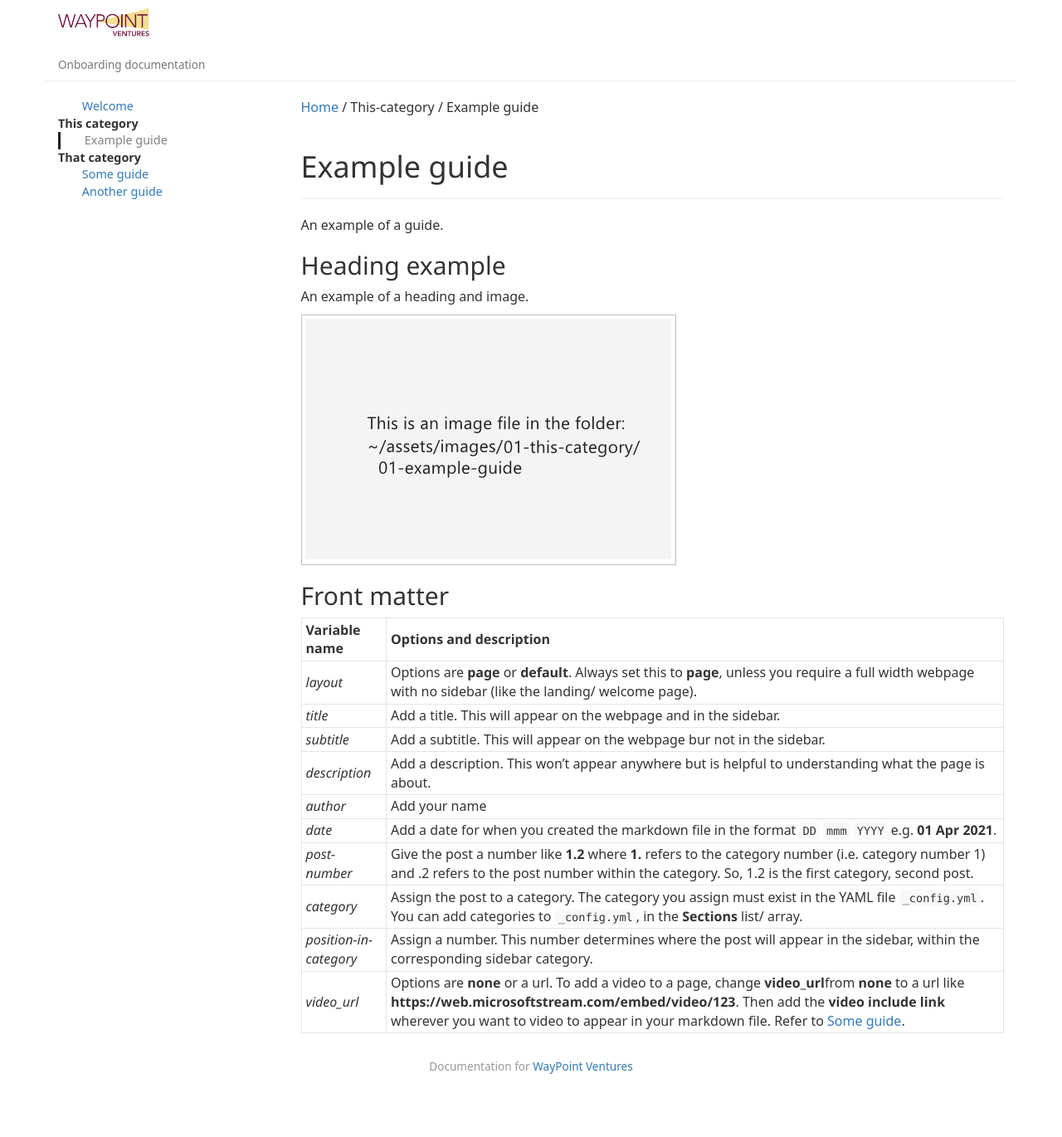
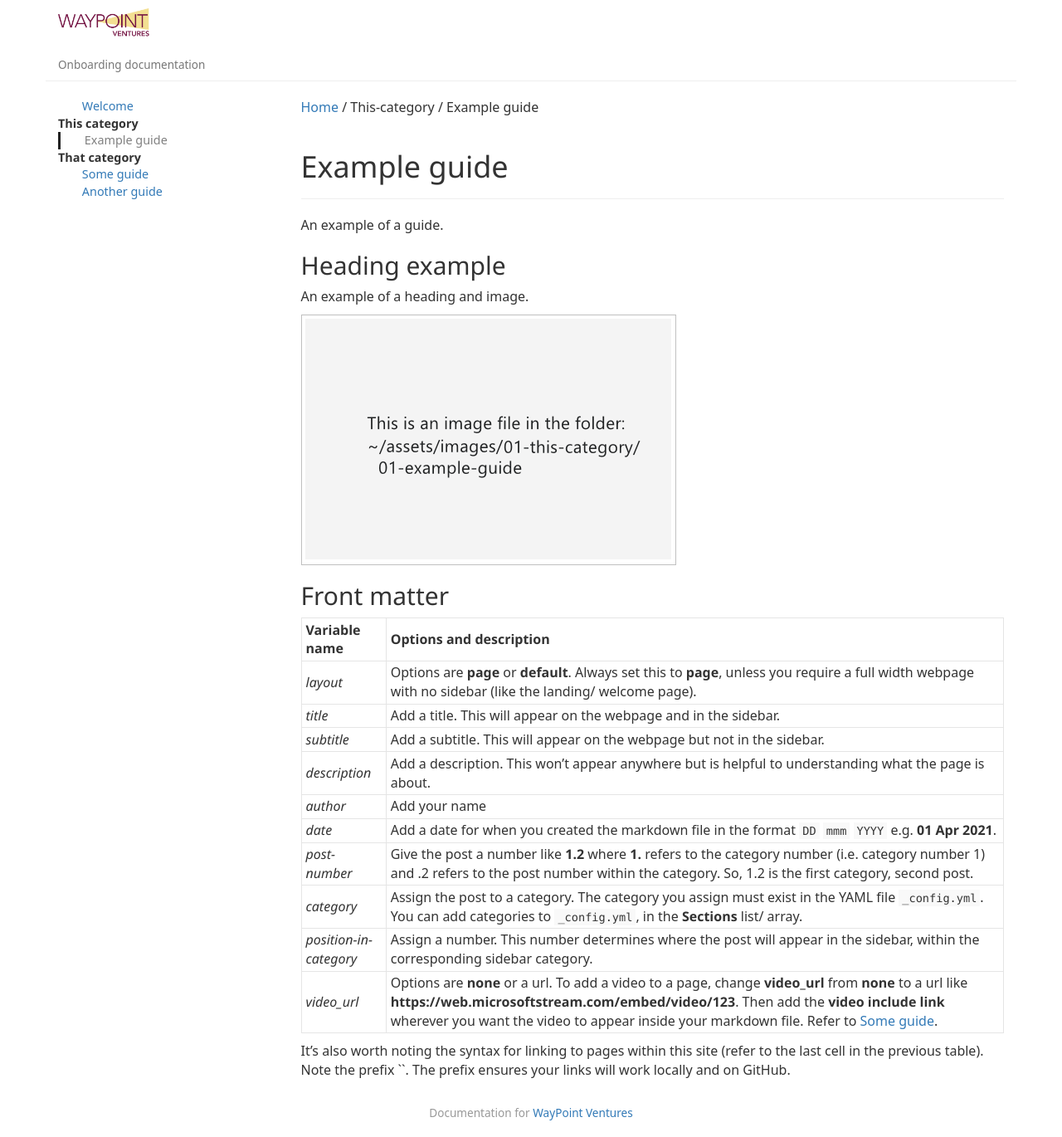
Before and after one commit to WayPointVenturesOrg/onboard-docs, a Jekyll site: the page built from _posts/01-this-category/2021-08-26-example-guide.md, in a window 1280 px wide. Shown: the whole page at 83% size. Built offline with Jekyll 4.4.1, drawn with Linux system fonts in a browser that asks for light colours; some web fonts are replaced; before the commit the page ends 1315 px from its top, so only the background shows below that.

Commit message:
fix typos & aad notes

```diff
--- a/_posts/01-this-category/2021-08-26-example-guide.md
+++ b/_posts/01-this-category/2021-08-26-example-guide.md
@@ -25,11 +25,13 @@ Variable name|Options and description
 :---|:---
 *layout*|Options are **page** or **default**. Always set this to **page**, unless you require a full width webpage with no sidebar (like the landing/ welcome page).
 *title*|Add a title. This will appear on the webpage and in the sidebar.
-*subtitle*|Add a subtitle. This will appear on the webpage bur not in the sidebar.
+*subtitle*|Add a subtitle. This will appear on the webpage but not in the sidebar.
 *description*|Add a description. This won't appear anywhere but is helpful to understanding what the page is about.
 *author*|Add your name
 *date*|Add a date for when you created the markdown file in the format `DD` `mmm` `YYYY` e.g. **01 Apr 2021**.
 *post-number*|Give the post a number like **1.2** where **1.** refers to the category number (i.e. category number 1) and .2 refers to the post number within the category. So, 1.2 is the first category, second post.
 *category*|Assign the post to a category. The category you assign must exist in the YAML file `_config.yml`. You can add categories to `_config.yml`, in the **Sections** list/ array.
-*position-in-category*|Assign a number. This number determines where the post will appear in the sidebar, within the  corresponding sidebar category.
-*video_url*|Options are **none** or a url. To add a video to a page, change **video_url**from **none** to a url like **https://web.microsoftstream.com/embed/video/123**. Then add the **video include link** wherever you want to video to appear in your markdown file. Refer to [Some guide](/that-category/some-guide).
+*position-in-category*|Assign a number. This number determines where the post will appear in the sidebar, within the corresponding sidebar category.
+*video_url*|Options are **none** or a url. To add a video to a page, change **video_url** from **none** to a url like **https://web.microsoftstream.com/embed/video/123**. Then add the **video include link** wherever you want the video to appear inside your markdown file. Refer to [Some guide]({{site.baseurl}}/that-category/some-guide.html).
+
+It's also worth noting the syntax for linking to pages within this site (refer to the last cell in the previous table). Note the prefix `{{site.baseurl}}`. The prefix ensures your links will work locally and on GitHub.
```
